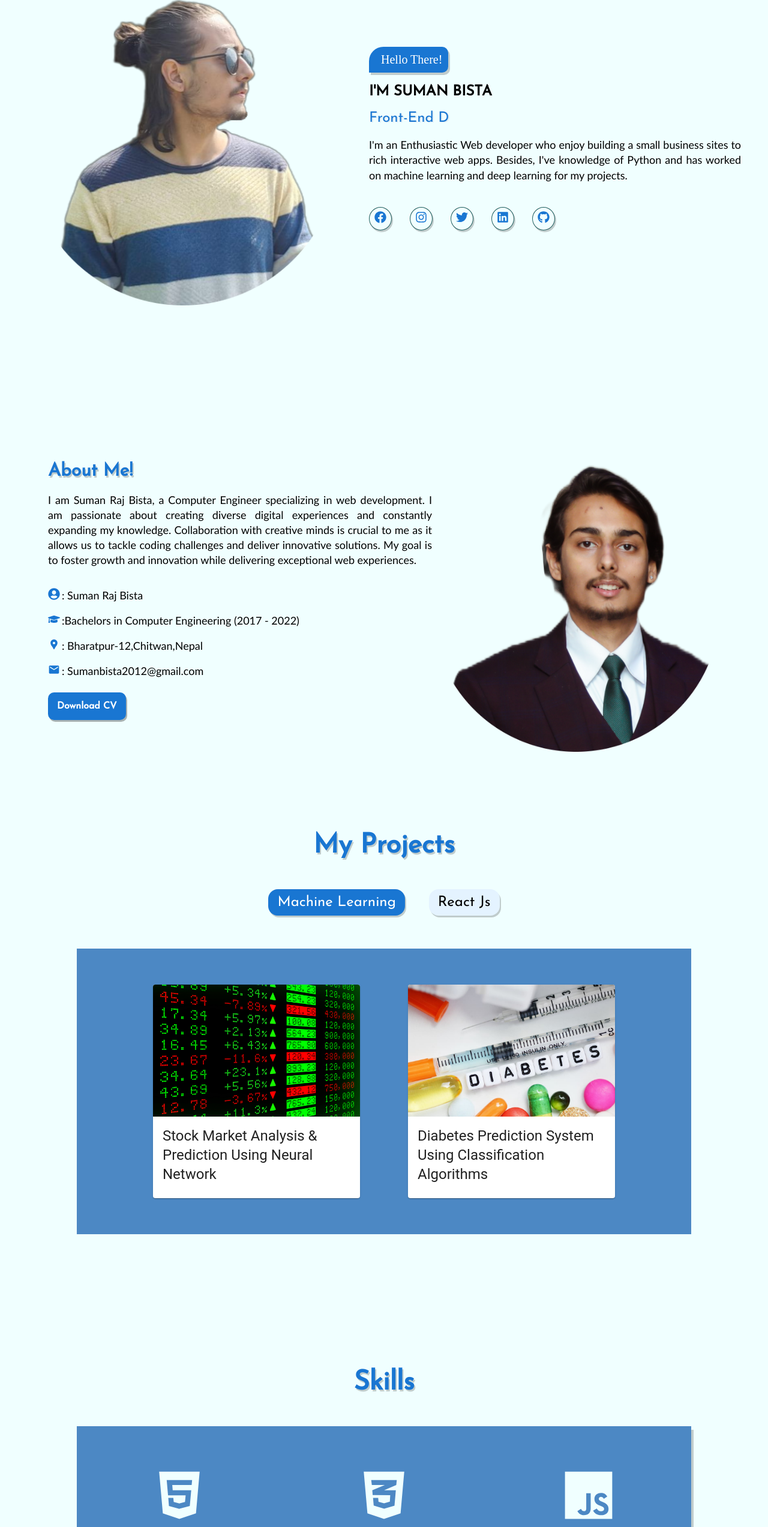
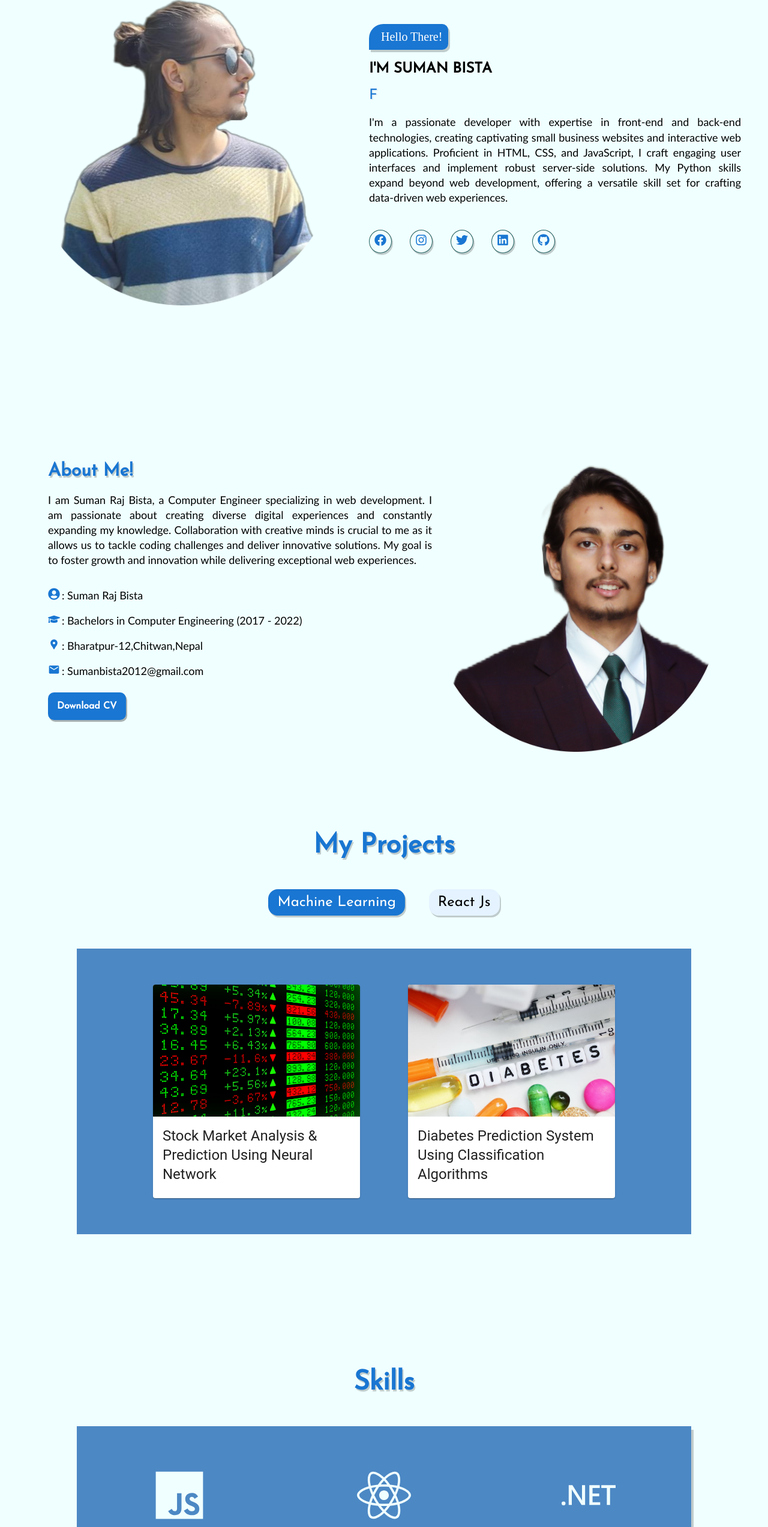
Before and after one commit to Suman-de-bista/react-portfolio, a React (Create React App) app: page / in a window 1280 px wide. Shown: the part 211-2756 px from the top of the page at 60% size. Built offline with nearby package versions, Linux system fonts and the light colour scheme; the HTML template or start-up script is replaced by a standard one.

Commit message:
Chnged Desc

```diff
--- a/src/components/about.js
+++ b/src/components/about.js
@@ -27,7 +27,7 @@ const About = () => {
                 <FaGraduationCap />
               </div>
               <div className="about-me-list">
-                :Bachelors in Computer Engineering (2017 - 2022)
+                : Bachelors in Computer Engineering (2017 - 2022)
               </div>
             </li>
             <li>
--- a/src/components/home.js
+++ b/src/components/home.js
@@ -15,7 +15,7 @@ const Home = () => {
                     <Typical className="content home-content3"
                         loop = {Infinity}
                         steps = {[
-                            'Web Developer',
+                            'Software Developer',
                             1000,
                             'Computer Engineer',
                             1000,
@@ -24,7 +24,7 @@ const Home = () => {
                         ]}
                     />
                     <div className="content home-content4">
-                        <p align='justify'>I'm an Enthusiastic Web developer who enjoy building a small business sites to rich interactive web apps. Besides, I've knowledge of Python and has worked on machine learning and deep learning for my projects.
+                        <p align='justify'>I'm a passionate developer with expertise in front-end and back-end technologies, creating captivating small business websites and interactive web applications. Proficient in HTML, CSS, and JavaScript, I craft engaging user interfaces and implement robust server-side solutions. My Python skills expand beyond web development, offering a versatile skill set for crafting data-driven web experiences.
                         </p>
                     </div>
                     <div className="content home-content5">
--- a/src/components/skills.js
+++ b/src/components/skills.js
@@ -1,5 +1,6 @@
 import React from 'react';
-import {FaHtml5,FaCss3Alt,FaReact,FaPython,FaGitAlt,FaJs} from 'react-icons/fa'
+import {FaReact,FaPython,FaGitAlt,FaJs} from 'react-icons/fa'
+import {SiDotnet,SiCsharp} from 'react-icons/si'
 
 
 const Skills = () => {
@@ -7,10 +8,10 @@ const Skills = () => {
         <div className='skills' id='skills'>
             <div className="skill-heading">Skills</div>
             <div className="skill-list" >
-                    <div className='skill-set' data-aos="zoom-in"><FaHtml5/> <span>HTML5</span></div>
-                    <div className='skill-set' data-aos="zoom-in"><FaCss3Alt/> <span>CSS3</span></div>
                     <div className='skill-set' data-aos="zoom-in"><FaJs/><span>JavaScript</span></div>
                     <div className='skill-set' data-aos="zoom-in"><FaReact/><span>React.Js</span></div>
+                    <div className='skill-set' data-aos="zoom-in"><SiDotnet/> <span>.NET</span></div>
+                    <div className='skill-set' data-aos="zoom-in"><SiCsharp/> <span>C#</span></div>
                     <div className='skill-set' data-aos="zoom-in"><FaPython/><span>Python</span></div>
                     <div className='skill-set' data-aos="zoom-in"><FaGitAlt/><span>Git</span></div>
             </div>
```
Also changed, not shown: 1 other file (tests, documents, lock files or other folders).
